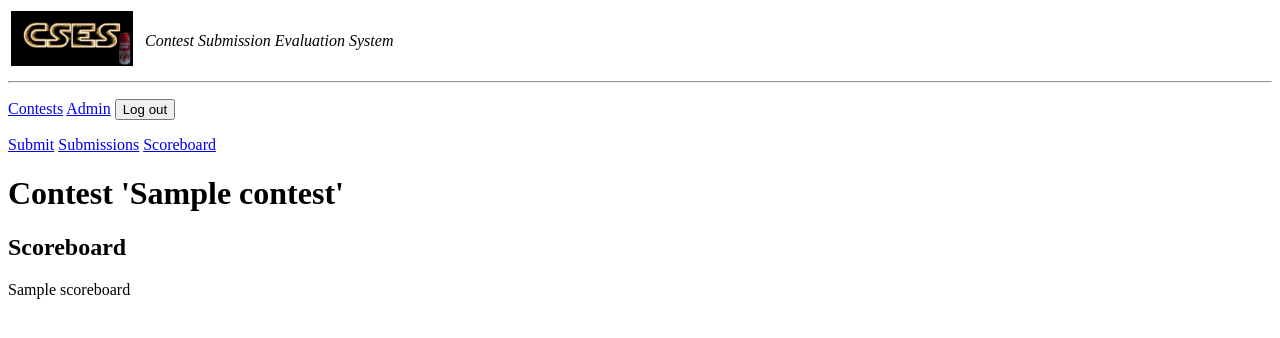
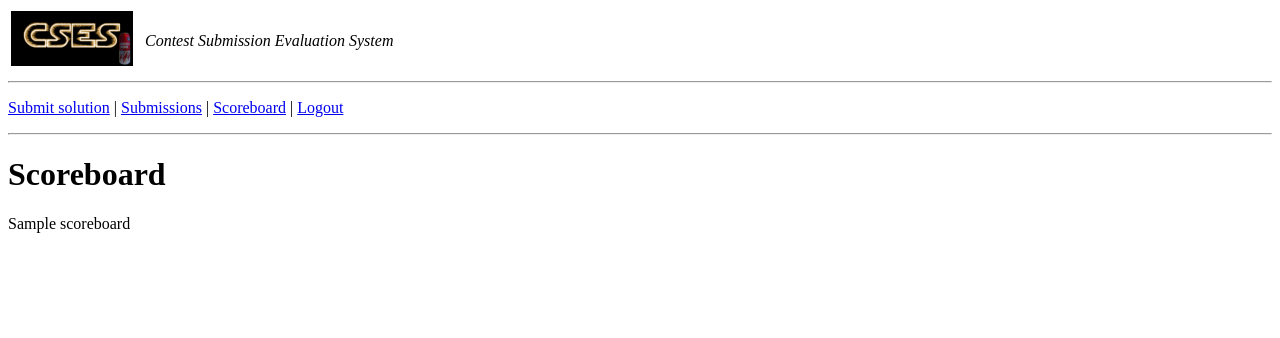
Before and after one commit to ttalvitie/cses, a Django app: template cses/templates/scoreboard.html in a window 1280 px wide. Shown: the top 338 px of the page. Run offline with Django 3.2, Linux system fonts and the light colour scheme; tables that the repository leaves empty hold one stand-in row (values such as "Sample post"); the template is opened without the code that fills it: values that come from a table or form of the project are taken from there, most other values are stand-ins (such as "Sample title", 1, 10 or a date in 2020).

Commit message:
Minor HTML modifications

```diff
--- a/cses/templates/contestpage.html
+++ b/cses/templates/contestpage.html
@@ -2,9 +2,11 @@
 
 {% block incontent %}
 <p>
-	<a href="{% url 'cses.views.contest' contest.id %}">Submit</a>
-	<a href="{% url 'cses.views.submissions' contest.id %}">Submissions</a>
-	<a href="{% url 'cses.views.scoreboard' contest.id %}">Scoreboard</a>
+	<a href="{% url 'cses.views.contest' contest.id %}">Submit solution</a> |
+	<a href="{% url 'cses.views.submissions' contest.id %}">Submissions</a> |
+	<a href="{% url 'cses.views.scoreboard' contest.id %}">Scoreboard</a> |
+	<a href="/logout/">Logout</a>
 </p>
+<hr>
 {% block contestcontent %}{% endblock %}
 {% endblock %}
--- a/cses/templates/index.html
+++ b/cses/templates/index.html
@@ -3,7 +3,7 @@
 {% block title %} - Contests{% endblock %}
 
 {% block incontent %}
-<h1>Active contests</h1>
+<h1>Select contest:</h1>
 <ul>
 {% for contest in contests %}
 <li><a href="{% url 'cses.views.contest' contest.id %}">{{ contest.name }}</a></li>
--- a/cses/templates/inpage.html
+++ b/cses/templates/inpage.html
@@ -1,13 +1,13 @@
 {% extends "page.html" %}
 
 {% block content %}
-<form action="{% url 'cses.views.logout' %}" method="POST" style="display: inline;">
+<!--<form action="{% url 'cses.views.logout' %}" method="POST" style="display: inline;">
 {% csrf_token %}
 <p>
 	<a href="{% url 'cses.views.index' %}">Contests</a>
 	<a href="/admin/">Admin</a>
 	<input type="submit" value="Log out" />
 </p>
-</form>
+</form>-->
 {% block incontent %}{% endblock %}
 {% endblock %}
--- a/cses/templates/scoreboard.html
+++ b/cses/templates/scoreboard.html
@@ -2,7 +2,7 @@
 {% block title %} - {{ contest.name }}{% endblock %}
 
 {% block contestcontent %}
-<h1>Contest '{{ contest.name }}'</h1>
-<h2>Scoreboard</h2>
+<!--<h1>Contest '{{ contest.name }}'</h1>-->
+<h1>Scoreboard</h1>
 {{ scoreboard|safe }}
 {% endblock %}
--- a/cses/templates/submissions.html
+++ b/cses/templates/submissions.html
@@ -2,8 +2,8 @@
 {% block title %} - {{ contest.name }}{% endblock %}
 
 {% block contestcontent %}
-<h1>Contest '{{ contest.name }}'</h1>
-<h2>Submissions</h2>
+<!--<h1>Contest '{{ contest.name }}'</h1>-->
+<h1>Submissions</h1>
 <table border="1">
 {% for submission in submissions %}
 <tr><td>{{ submission.time }}</td><td>{{ submission.resultString }}</td></tr>
```
Also changed, not shown: cses/templates/contest.html (+10 -6 lines).
